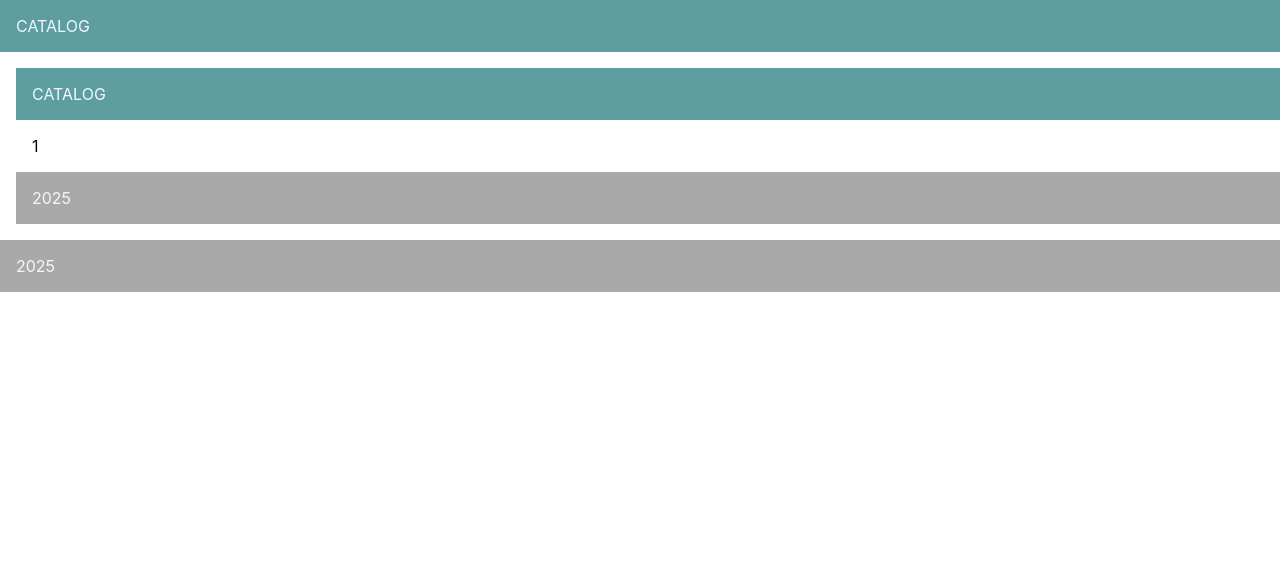
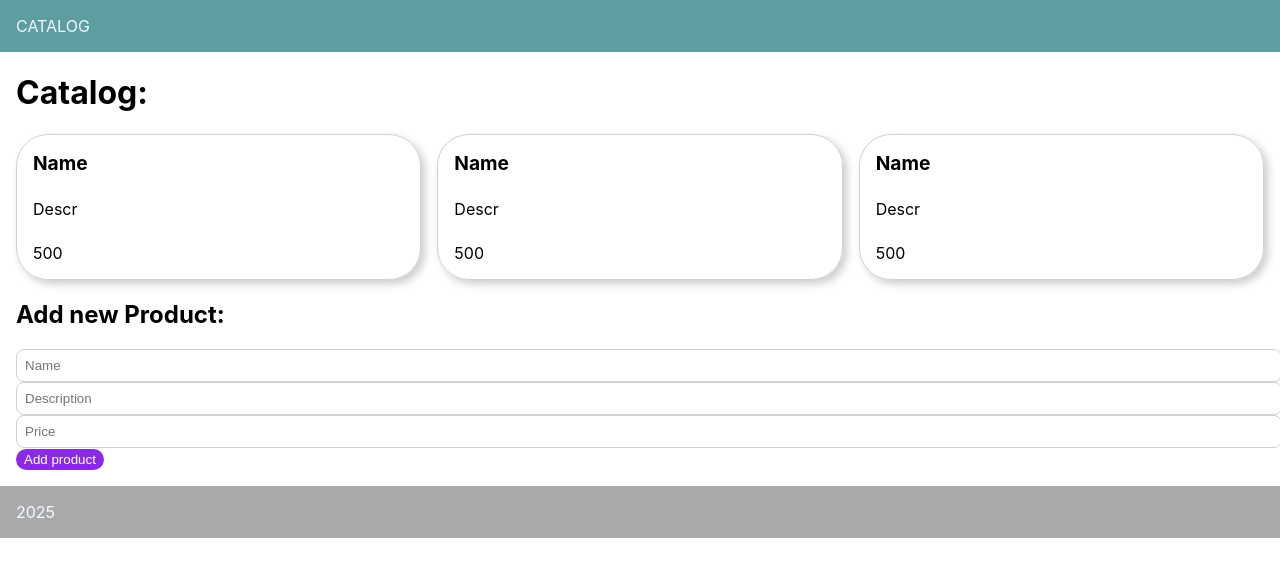
Before and after one commit to grimfand/test-catalog, a React (Create React App) app: page / in a window 1280 px wide. Shown: the top 576 px of the page. Built offline with nearby package versions, Linux system fonts and the light colour scheme.

Commit message:
chore: add ProductList and Form

```diff
--- a/src/App.js
+++ b/src/App.js
@@ -1,8 +1,35 @@
-import React from 'react'
-import Layout from './components/Layout/Layout'
+import React, { useState } from 'react'
+import ProductList from './components/ProductList'
+import ProductForm from './components/ProductForm'
 
-function App() {
-	return <Layout>1</Layout>
+export default function App() {
+	const [products, setProducts] = useState([
+		{ id: 1, name: 'Name', description: 'Descr', price: 500 },
+		{ id: 2, name: 'Name', description: 'Descr', price: 500 },
+		{ id: 3, name: 'Name', description: 'Descr', price: 500 },
+	])
+
+	// async function fetchProducts() {
+	// 	let response = await fetch(
+	// 		'https://6818644b5a4b07b9d1ceddd8.mockapi.io/api/v1/products'
+	// 	)
+	// 	const data = await response.json()
+	// 	console.log(data)
+	// 	return data
+	// }
+
+	function addProduct(product) {
+		setProducts([...products, product])
+	}
+
+	return (
+		<>
+			{/* <button onClick={fetchProducts}>Load products</button> */}
+			<h1>Catalog:</h1>
+			<ProductList products={products} />
+
+			<h2>Add new Product:</h2>
+			<ProductForm add={addProduct} />
+		</>
+	)
 }
-
-export default App
```
